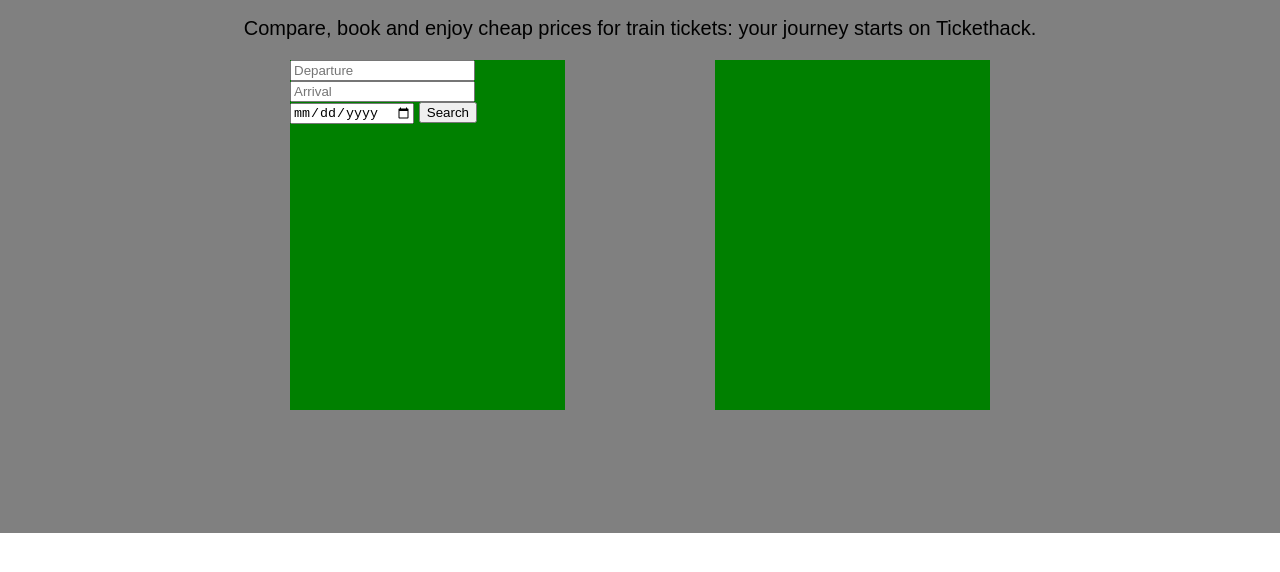
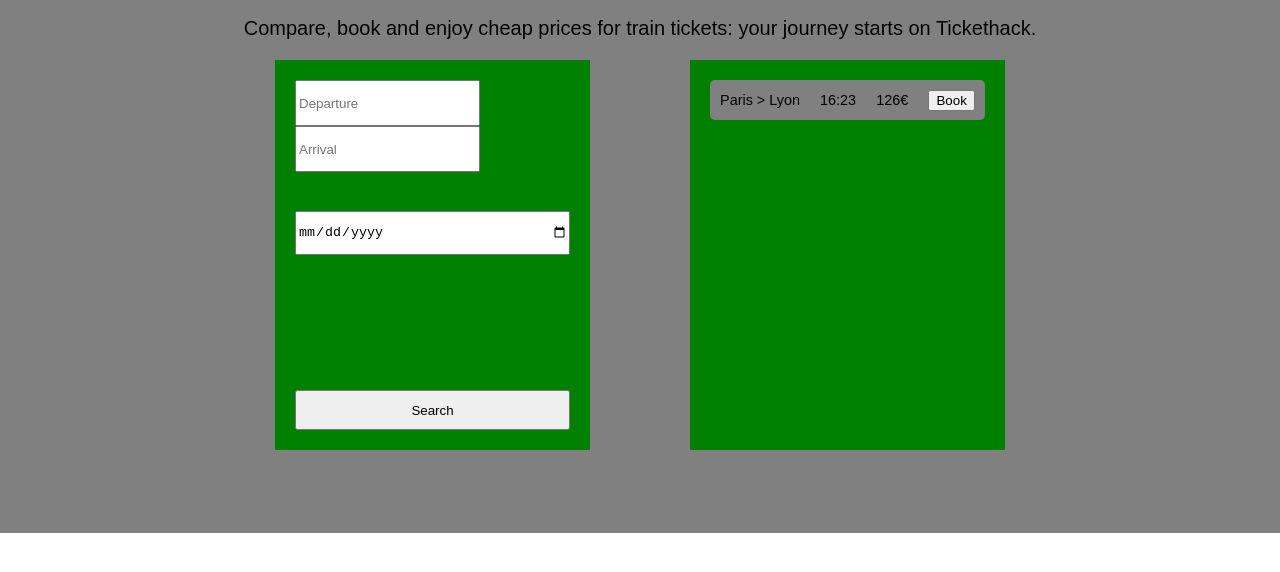
Before and after one commit to 0xhel/Tickethack, a plain HTML site: page FRONTEND/index.html in a window 1280 px wide. Shown: the part 170-742 px from the top of the page. Drawn offline with Linux system fonts and the light colour scheme.

Commit message:
MAJ HTML

```diff
--- a/FRONTEND/CSS/style.css
+++ b/FRONTEND/CSS/style.css
@@ -1,6 +1,6 @@
 body {
     font-family: sans-serif;
-    margin: 0;
+    margin: 0
 }
 
 header {
@@ -43,11 +43,44 @@
 #sectionMain {
     display: flex;
     justify-content: center;
-    gap: 150px;
+    gap: 100px;
 }
 
-.sectionMain {
+#searchSection {
+    display: flex;
+    flex-direction: column;
+    justify-content: space-between;
     background-color: green;
     width: 275px;
-    height: 350px
+    height: 350px;
+    padding: 20px
 }
+
+#demiSection {
+    display: flex;
+    flex-direction: column;
+    justify-content: space-between;
+    height: 175px;
+}
+
+.formInput {
+    height: 40px
+}
+
+#displaySection {
+    background-color: green;
+    width: 275px;
+    height: 350px;
+    padding: 20px;
+}
+
+.voyage {
+    display: flex;
+    justify-content: space-around;
+    align-items: center;
+    background-color: grey;
+    height: 40px;
+    font-size: 0.9em;
+    border-radius: 5px;
+    margin-bottom: 20px;
+}
--- a/FRONTEND/index.html
+++ b/FRONTEND/index.html
@@ -32,16 +32,26 @@
         <p>Compare, book and enjoy cheap prices for train tickets: your journey starts on Tickethack.</p>
 
         <div id="sectionMain">
-            <form method="get" action="" class="sectionMain">
+            <div id="searchSection">
+                <div id="demiSection">
+                    <div>
+                        <input type="text" name="Departure" id="depart-input" class="formInput" placeholder="Departure">
+                        <input type="text" name="Arrival" id="arriv-input" class="formInput" placeholder="Arrival">
+                    </div>
+                    <input type="date" name="Date" id="Date" class="formInput" placeholder="DD/MM/YYYY">
+                </div>
+                <input type="submit" value="Search" id="search-btn" class="formInput">
 
-                <input type="text" name="Departure" id="depart-input" placeholder="Departure">
-                <input type="text" name="Arrival" id="arriv-input" placeholder="Arrival">
-                <input type="date" name="Date" id="Date" placeholder="DD/MM/YYYY">
-                <input type="submit" value="Search" id="search-btn">
+            </div>
 
-            </form>
+            <div id="displaySection">
 
-            <div class="sectionMain">
+                <div class="voyage">
+                    <div>Paris > Lyon</div>
+                    <div>16:23</div>
+                    <div>126€</div>
+                    <button id="#book-btn">Book</button>
+                </div>
 
 
             </div>
```
